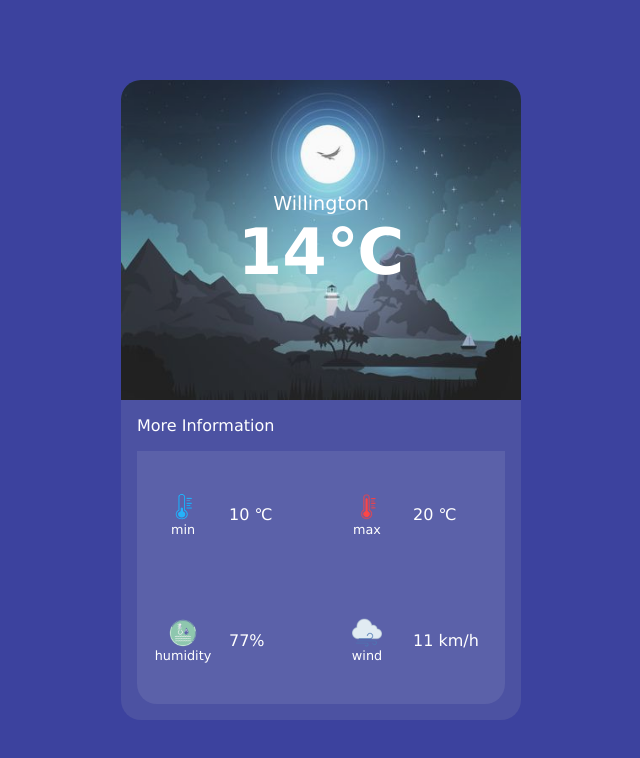
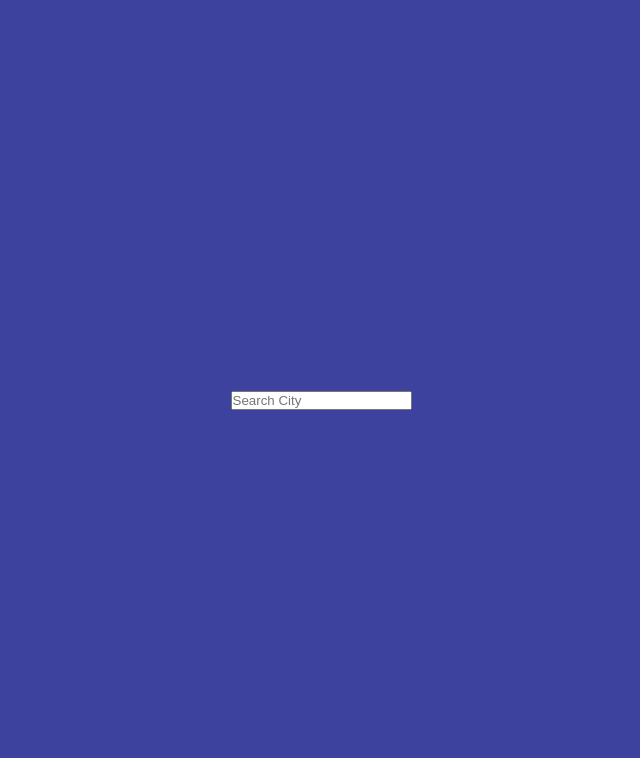
Before and after one commit to mofirojean/Angular-weather-application, an Angular app: page / in a window 1280 px wide. Shown: the top 758 px of the page, without its empty margins (319-959 px from the left). Built offline with nearby package versions, Linux system fonts and the light colour scheme.

Commit message:
added the search component

```diff
--- a/src/app/component/weather-body/weather-body.component.html
+++ b/src/app/component/weather-body/weather-body.component.html
@@ -1,10 +1,16 @@
-<div class="container">
+<div class="search">
+    <form #form="ngForm" onsubmit="onSubmit()">
+        <input type="text" placeholder="Search City" name="city" [(ngModel)]="cityName">
+    </form>
+</div>
+
+<div class="container" *ngIf="weatherData">
     <div class="upper-data">
-        <img src="../../../assets/sunset.jpg" alt="" *ngIf=" 14 > 15">
-        <img src="../../../assets/night.jpg" alt="" *ngIf="16 > 15">
+        <img src="../../../assets/sunset.jpg" alt="" *ngIf="weatherData.main.temp > 288">
+        <img src="../../../assets/night.jpg" alt="" *ngIf="weatherData.main.temp  <= 288">
         <div class="weather-data">
-            <div class="location">Willington</div>
-            <div class="temperature">{{14.40 | number: '1.0-0'}}&#8451;</div>
+            <div class="location">{{weatherData.name}}</div>
+            <div class="temperature">{{weatherData.main.temp - 273 | number: '1.0-0'}}&#8451;</div>
         </div>
     </div>
     <div class="lower-data">
@@ -18,7 +24,7 @@
                     <span>min</span>
                 </div>
                 <div class="info-block-value">
-                    10 &#8451;
+                    {{weatherData.main.temp_min - 273 | number: '1.0-0'}} &#8451;
                 </div>
             </div>
             <div class="info-block">
@@ -27,7 +33,7 @@
                     <span>max</span>
                 </div>
                 <div class="info-block-value">
-                    20 &#8451;
+                    {{weatherData.main.temp_max - 273 | number: '1.0-0'}} &#8451;
                 </div>
             </div>
             <div class="info-block">
@@ -36,7 +42,7 @@
                     <span>humidity</span>
                 </div>
                 <div class="info-block-value">
-                    77%
+                    {{weatherData.main.humidity}} %
                 </div>
             </div>
             <div class="info-block">
@@ -45,7 +51,7 @@
                     <span>wind</span>
                 </div>
                 <div class="info-block-value">
-                   11 km/h
+                    {{weatherData.wind.speed}} km/h
                 </div>
             </div>
         </div>
```
